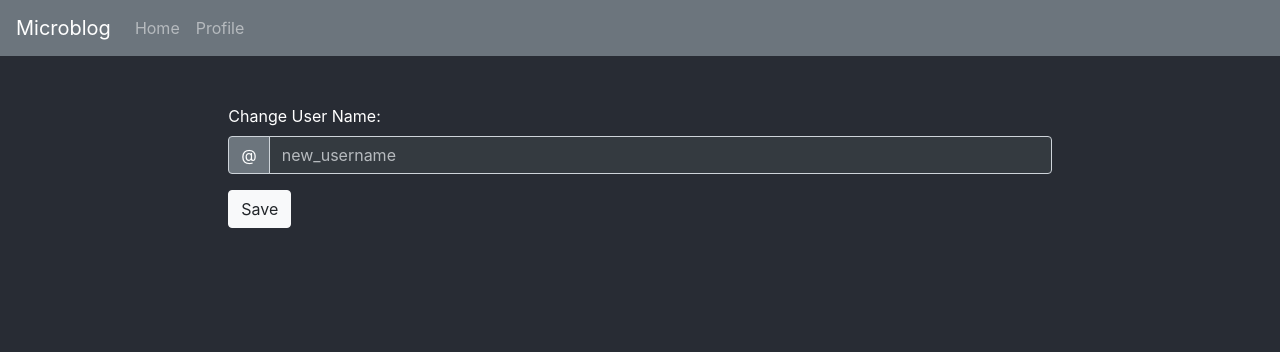
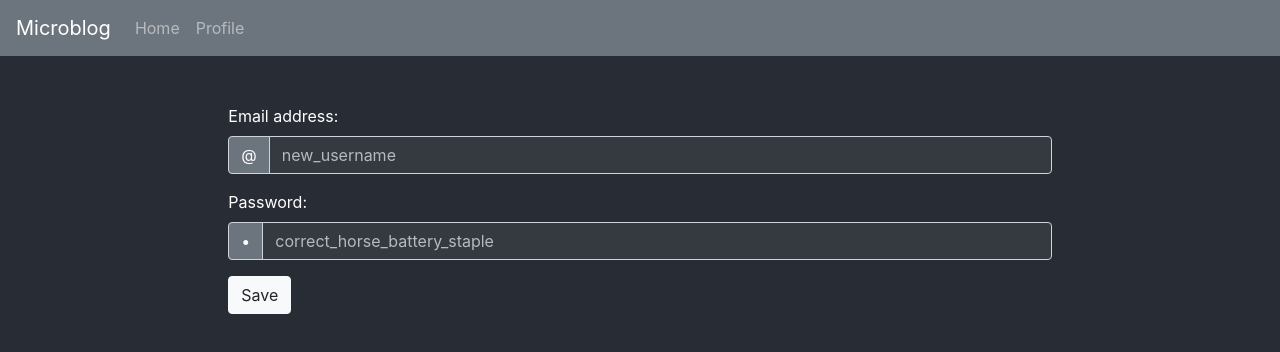
Before and after one commit to kipodd/tweeter, a React (Create React App) app: page /profile in a window 1280 px wide. Shown: the top 352 px of the page. Built offline with nearby package versions, Linux system fonts and the light colour scheme; no server answers; the database is empty.

Commit message:
fixed weird bug & added basic user authentication (not finished)

```diff
--- a/src/App.tsx
+++ b/src/App.tsx
@@ -37,12 +37,12 @@ class App extends Component {
   };
 
   componentDidMount() {
-    this.refreshComments = setInterval(this.loadComments, 10000);
+    // this.refreshComments = setInterval(this.loadComments, 10000);
     this.loadComments();
   }
 
   componentWillUnmount() {
-    clearInterval(this.refreshComments);
+    // clearInterval(this.refreshComments);
   }
 
   changeUsername = (newUsername: string) => {
--- a/src/components/Form.tsx
+++ b/src/components/Form.tsx
@@ -28,6 +28,7 @@ export class Form extends Component {
 
     try {
       const db = firebase.firestore();
+      console.log(newComment);
       await db.collection("comments").add({...newComment});
       loadNewComment(newComment.userName, newComment.content, newComment.date);
       this.setState({buttonLoading: false, content: ""});
--- a/src/components/Profile.tsx
+++ b/src/components/Profile.tsx
@@ -1,4 +1,5 @@
 import React, {Component} from "react";
+import * as firebase from "firebase/app";
 
 interface Props {
   changeUsername: (newUsername: string) => void;
@@ -7,10 +8,37 @@ interface Props {
 export class Profile extends Component<Props> {
   state = {
     userName: "",
+    email: "",
+    password: "",
   };
 
-  handleOnSubmit: (event: React.FormEvent<HTMLFormElement>) => void = event => {
+  componentDidMount() {
+    this.authListener();
+  }
+
+  authListener = () => {
+    firebase.auth().onAuthStateChanged(user => {
+      if (user) {
+        console.log(`User ${user.email} logged in.`);
+        this.setState({user: user});
+      } else {
+        this.setState({user: null});
+      }
+      // console.log(firebase.auth().currentUser);
+    });
+  };
+
+  handleOnSubmit: (
+    event: React.FormEvent<HTMLFormElement>
+  ) => void = async event => {
     event.preventDefault();
+    try {
+      await firebase
+        .auth()
+        .signInWithEmailAndPassword(this.state.email, this.state.password);
+    } catch (err) {
+      console.error(err);
+    }
     this.props.changeUsername(this.state.userName);
   };
 
@@ -19,7 +47,7 @@ export class Profile extends Component<Props> {
       <div>
         <form onSubmit={event => this.handleOnSubmit(event)}>
           <label htmlFor="validationDefaultUsername" className="text-white">
-            Change User Name:
+            Email address:
           </label>
           <div className="input-group">
             <div className="input-group-prepend">
@@ -37,7 +65,32 @@ export class Profile extends Component<Props> {
               placeholder="new_username"
               aria-describedby="inputGroupPrepend2"
               required
-              onChange={event => this.setState({userName: event.target.value})}
+              onChange={event => this.setState({email: event.target.value})}
+            />
+          </div>
+          <label
+            htmlFor="validationDefaultPassword"
+            className="text-white mt-3"
+          >
+            Password:
+          </label>
+          <div className="input-group">
+            <div className="input-group-prepend">
+              <span
+                className="input-group-text bg-secondary text-white"
+                id="inputGroupPrepend2"
+              >
+                &bull;
+              </span>
+            </div>
+            <input
+              type="password"
+              className="form-control bg-dark text-white form-group"
+              id="validationDefaultPassword"
+              placeholder="correct_horse_battery_staple"
+              aria-describedby="inputGroupPrepend2"
+              required
+              onChange={event => this.setState({password: event.target.value})}
             />
           </div>
           <button className="btn btn-light mt-3" type="submit">
```
